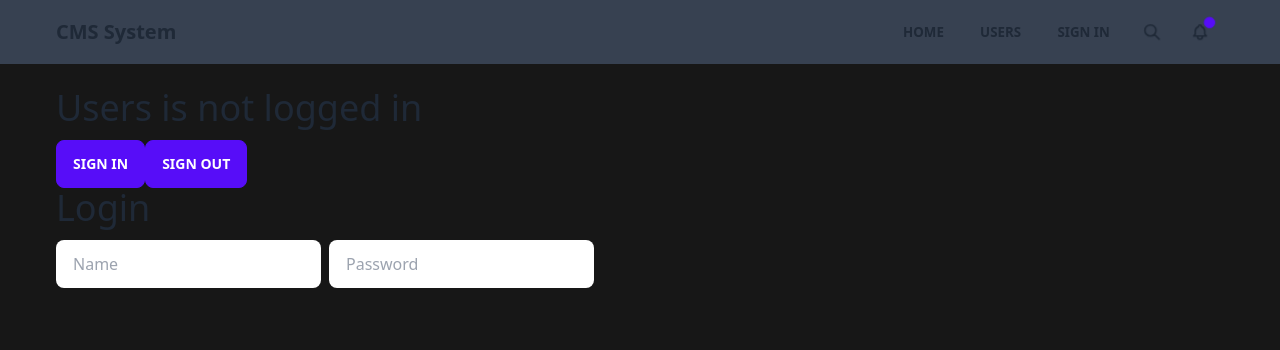
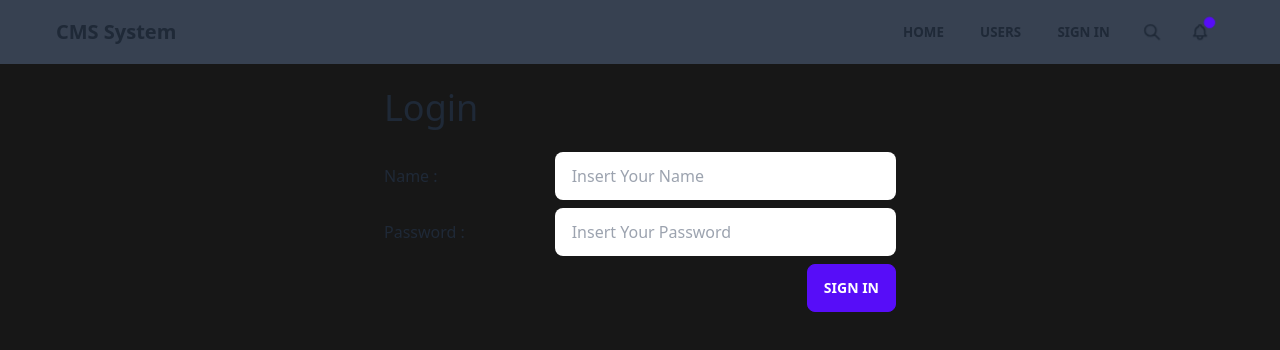
Before and after one commit to NyarehD/prismatic-next, a Next.js app: page /auth/login in a window 1280 px wide. Shown: the top 350 px of the page. Built offline with nearby package versions, Linux system fonts and the light colour scheme; no server answers.

Commit message:
Update: Login Page

```diff
--- a/src/pages/auth/login.tsx
+++ b/src/pages/auth/login.tsx
@@ -1,30 +1,24 @@
-import { GetServerSideProps } from "next";
-import { getProviders, signIn, signOut, useSession } from "next-auth/react";
+import { signIn, useSession } from "next-auth/react";
 import { useState } from "react";
 
-export default function Login({ provider }) {
+export default function Login() {
   const [name, setName] = useState("")
   const [password, setPassword] = useState("")
 
   const { data } = useSession();
 
   return (
-    <>
-      <h1 className="mb-3 text-4xl">Users is {data ? "logged in" : "not logged in"}</h1>
-      <button className="btn btn-primary" onClick={() => signIn("credentials", { username: name, password })}>Sign In</button>
-      <button className="btn btn-primary" onClick={() => signOut()}>Sign out</button>
-      <div className="mb-3">
-        <h1 className="mb-3 text-4xl">Login</h1>
-        <input type="text" name="name" className="input mr-2" placeholder="Name" value={name} onChange={e => setName(e.target.value)} />
-        <input type="password" name="password" className="input mr-2" placeholder="Password" value={password} onChange={e => setPassword(e.target.value)} />
+    <div className="max-w-lg mx-auto">
+      <h1 className="mb-6 text-4xl">Login</h1>
+      <div className="inline-flex items-baseline justify-between w-full mb-2">
+        <label htmlFor="name" className="">Name :</label>
+        <input type="text" name="name" id="name" className="input w-2/3" placeholder="Insert Your Name" value={name} onChange={e => setName(e.target.value)} />
       </div>
-    </>
+      <div className="inline-flex items-baseline justify-between w-full mb-2">
+        <label htmlFor="password">Password :</label>
+        <input type="password" name="password" id="password" className="input w-2/3" placeholder="Insert Your Password" value={password} onChange={e => setPassword(e.target.value)} />
+      </div>
+      <button type="button" className="btn btn-primary float-right" onClick={() => signIn("credentials", { username: name, password })}>Sign In</button>
+    </div>
   )
 }
-export const getServerSideProps: GetServerSideProps = async () => {
-  return {
-    props: {
-      provider: await getProviders()
-    }
-  }
-}
```
